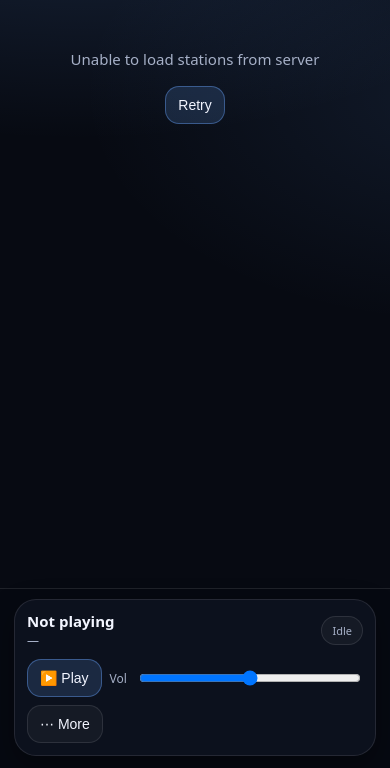
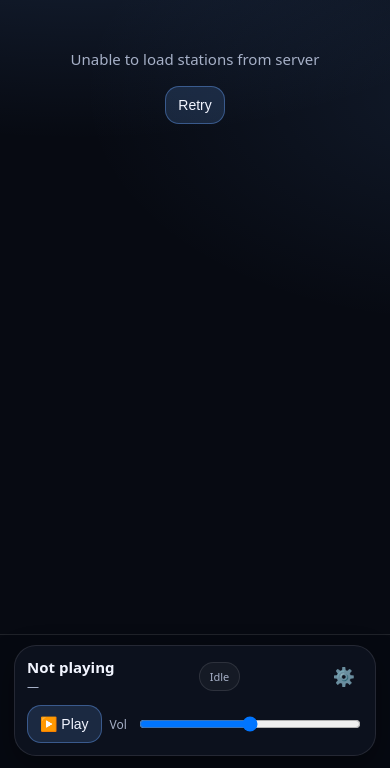
Before and after one commit to delgaudm/radio-mobile-web-launcher, a plain HTML site: page index.html in a window 390 px wide. Shown: the part 76-844 px from the top of the page. Drawn offline with Linux system fonts and the light colour scheme; no server answers.

Commit message:
Move More button to header, change to cog icon for compact player
CHANGE: Optimize player UI height by moving advanced functions button
to the header row next to status pill.

Before:
- Controls row: Play + Volume + "More" button (wraps on mobile)
- More button expands panel below

After:
- Controls row: Play + Volume only (single row, minimal height)
- Cog icon (⚙️) in header row next to status pill
- Click cog → expands to show advanced options, changes to ✕
- Click ✕ → collapses, changes back to ⚙️

Result: Player takes less vertical space when collapsed, maximizing
room for scrollable station list.

Changes:
- Move btnMore from .controls to .now header
- Add .btn-icon CSS styling (transparent, icon-only button)
- Update toggle text: ⚙️ ⟷ ✕ (instead of "More" ⟷ "Close")
- Add title attribute for accessibility

Co-Authored-By: Claude Sonnet 4.5 <noreply@anthropic.com>

```diff
--- a/index.html
+++ b/index.html
@@ -178,6 +178,21 @@ Notes:
       flex:0 0 auto;
     }
 
+    .btn-icon{
+      font-size:18px;
+      padding:6px 8px;
+      border:none;
+      background:transparent;
+      color:var(--muted);
+      cursor:pointer;
+      flex:0 0 auto;
+      line-height:1;
+      opacity:0.8;
+      transition: opacity 0.2s ease;
+    }
+    .btn-icon:hover{opacity:1;}
+    .btn-icon:active{transform:scale(0.95);}
+
     .controls{display:flex; align-items:center; gap:8px; flex-wrap:wrap;}
 
     .btn{
@@ -242,6 +257,7 @@ Notes:
           <div class="now-sub" id="nowUrl" style="display:none">—</div>
         </div>
         <div class="pill" id="statusPill">Idle</div>
+        <button class="btn-icon" id="btnMore" type="button" title="More options">⚙️</button>
       </div>
 
       <div class="controls">
@@ -251,8 +267,6 @@ Notes:
           <span style="font-size:12px;color:var(--muted)">Vol</span>
           <input id="vol" type="range" min="0" max="1" step="0.01" />
         </div>
-
-        <button class="btn" id="btnMore" type="button">⋯ More</button>
       </div>
 
       <div class="more-panel" id="morePanel">
@@ -782,7 +796,8 @@ Notes:
 
     els.btnMore.addEventListener('click', () => {
       const showing = els.morePanel.classList.toggle('show');
-      els.btnMore.textContent = showing ? '✕ Close' : '⋯ More';
+      els.btnMore.textContent = showing ? '✕' : '⚙️';
+      els.btnMore.title = showing ? 'Close' : 'More options';
     });
 
     els.btnShowUrl.addEventListener('click', () => {
```
